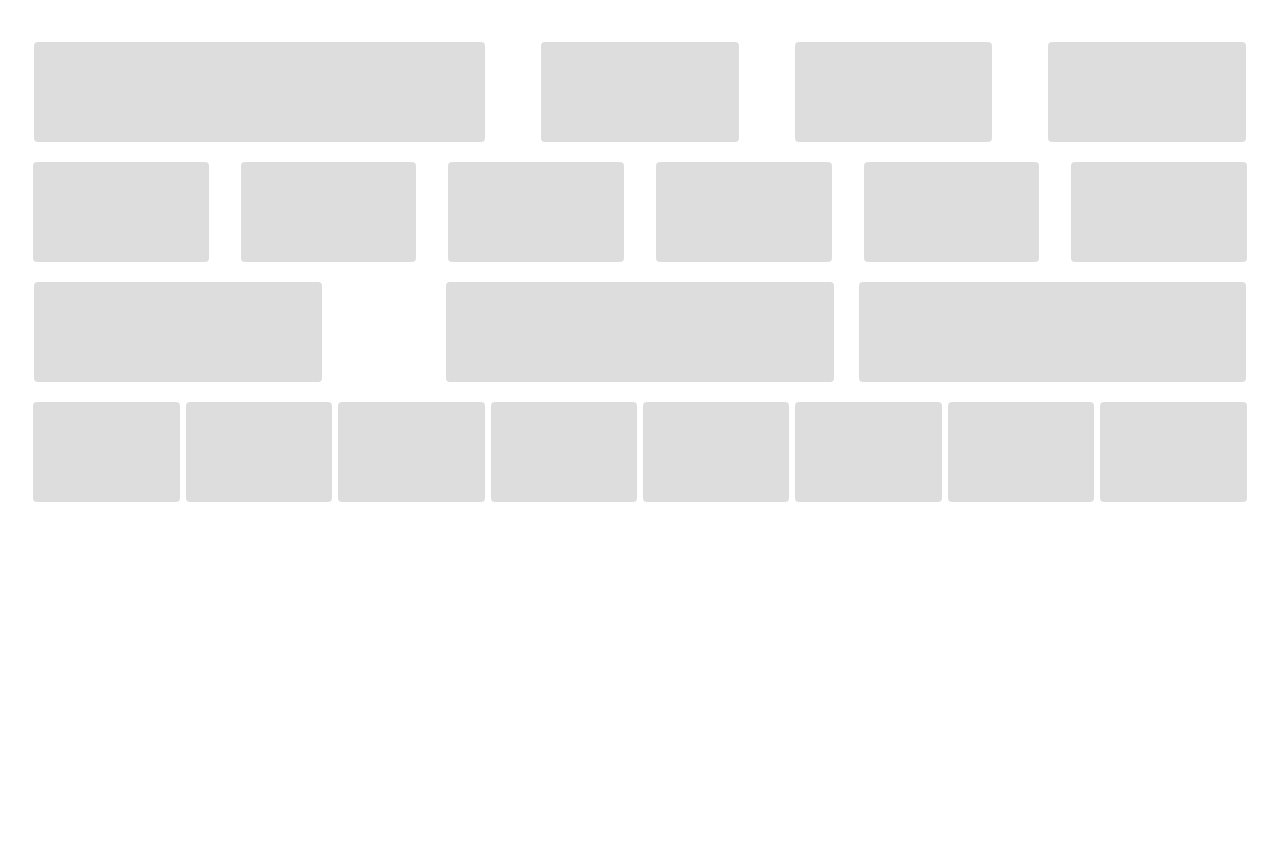
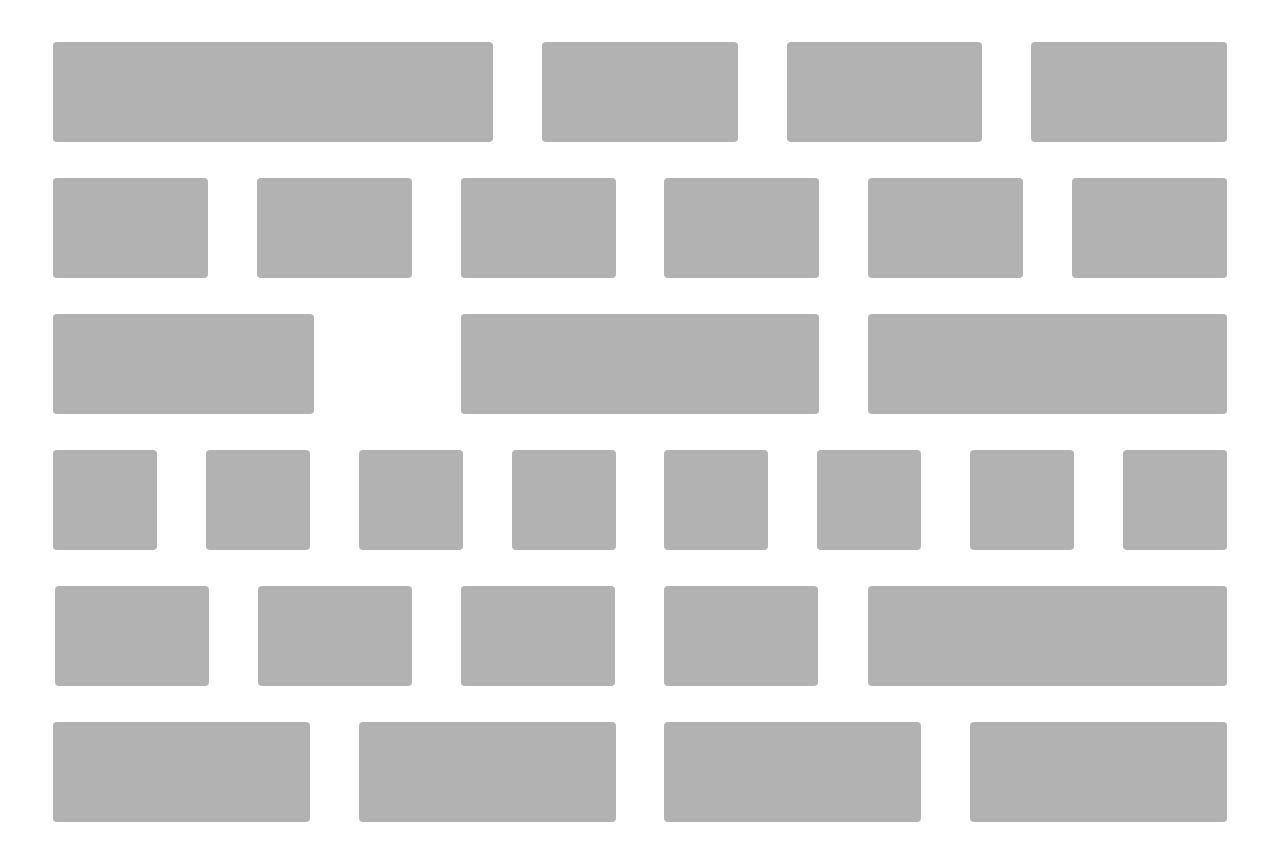
Before and after one commit to robertpiira/ingrid, a plain HTML site: page ingrid-scss/demo.html in a window 1280 px wide. Before the commit the page ends 800 px from the top, so only its background shows below. Drawn offline with Linux system fonts and the light colour scheme.

Commit message:
More betterness on Ingrid SCSS

```diff
--- a/ingrid-scss/demo.html
+++ b/ingrid-scss/demo.html
@@ -46,6 +46,25 @@
         <li class="demo-minis--unit"><div class="demo-box"></div></li>
       </ul>
 
+      <ul class="demo-parent">
+        <li class="demo-parent--custom-unit">
+          <ul class="demo-nested">
+            <li class="demo-nested--unit"><div class="demo-box"></div></li>
+            <li class="demo-nested--unit"><div class="demo-box"></div></li>
+            <li class="demo-nested--unit"><div class="demo-box"></div></li>
+            <li class="demo-nested--unit"><div class="demo-box"></div></li>
+          </ul>
+        </li>
+        <li class="demo-parent--unit"><div class="demo-box"></div></li>
+      </ul>
+
+      <ul class="demo-responsive">
+        <li class="demo-responsive--unit"><div class="demo-box"></div></li>
+        <li class="demo-responsive--unit"><div class="demo-box"></div></li>
+        <li class="demo-responsive--unit"><div class="demo-box"></div></li>
+        <li class="demo-responsive--unit"><div class="demo-box"></div></li>
+      </ul>
+
     </div>
 
 </body>
--- a/ingrid-scss/styles/scss/demo.scss
+++ b/ingrid-scss/styles/scss/demo.scss
@@ -1,51 +1,53 @@
 @import 'ingrid';
+
 
 // DEMO pt.1
 //----------------------------------------------------
 
 .demo-items {
-  @extend .ingrid;
-  @include has-custom-gutters('.demo-items--unit', $flex-gutter);
+  @include ingrid;
+  @include has-gutters('.demo-items--unit');
 }
 
 .demo-items--unit {
-  @extend .ingrid--unit;
-  @include grid-unit-widths($in-fifths);
+  @include ingrid--unit;
+  @include has-columns($in-fifths);
 }
 
 .demo-items--unit:first-of-type {
-  @include grid-unit-widths($in-fifths, $span-two);
+  @include has-columns($in-fifths, $span-two);
 }
 
 // DEMO pt.2
 //----------------------------------------------------
 
 .demo-blocks {
-  @extend .ingrid;
+  @include ingrid;
+  @include has-gutters('.demo-blocks--unit');
 }
 
 .demo-blocks--unit {
-  @extend .ingrid--unit;
-  @include grid-unit-widths($in-sixths);
+  @include ingrid--unit;
+  @include has-columns($in-sixths);
 }
 
 // DEMO pt.3
 //----------------------------------------------------
 
 .demo-modules {
-  @extend .ingrid;
-  @include has-custom-gutters('.demo-modules--unit', 1%);
+  @include ingrid;
+  @include has-gutters('.demo-modules--unit');
 }
 
 .demo-modules--unit {
-  @extend .ingrid--unit;
-  @include grid-unit-widths($in-thirds);
+  @include ingrid--unit;
+  @include has-columns($in-thirds);
 }
 
 .demo-modules--custom-unit {
-  @extend .ingrid--unit;
+  @include ingrid--unit;
   margin-right: 8%;
-  padding: 0 1%;
+  padding: 0 $flex-gutter;
   width: 25.33333%;
 }
 
@@ -53,26 +55,88 @@
 //----------------------------------------------------
 
 .demo-minis {
-  @extend .ingrid;
-  @include has-custom-gutters('.demo-minis--unit', 3px);
+  @include ingrid;
+  @include has-gutters('.demo-minis--unit');
 }
 
 .demo-minis--unit {
-  @extend .ingrid--unit;
-  @include grid-unit-widths($in-eights);
+  @include ingrid--unit;
+  @include has-columns($in-eights);
 }
+
+// DEMO pt.5
+//----------------------------------------------------
+
+.demo-parent {
+  @include ingrid;
+  @include has-gutters('.demo-parent--unit');
+}
+
+.demo-parent--unit {
+  @include ingrid--unit;
+  @include has-columns($in-thirds);
+}
+
+.demo-parent--custom-unit {
+  @extend .demo-parent--unit;
+  @include has-columns($in-thirds, $span-two);
+}
+
+.demo-nested {
+  @include ingrid;
+  @include has-gutters('.demo-nested--unit', $flex-gutter, $in-thirds, $span-two);
+}
+
+.demo-nested--unit {
+  @include ingrid--unit;
+  @include has-columns($in-fourths);
+}
+
+// DEMO pt.6
+//----------------------------------------------------
+
+@media only screen and (min-width: 481px) {
+
+  .demo-responsive {
+    @include ingrid;
+    @include has-gutters('.demo-responsive--unit');
+  }
+
+  .demo-responsive--unit {
+    @include ingrid--unit;
+    @include has-columns($in-halves);
+  }
+
+}
+
+@media only screen and (min-width: 769px) {
+
+  .demo-responsive--unit {
+    @include has-columns($in-fourths);
+  }
+
+}
+
+
+
+
+
+
+
+
 
 // Demo styles
 //----------------------------------------------------
 
 .demo-page {
   margin: 2em auto;
-  width: 96%;
+  width: 93%;
 }
 
 .demo-box {
   margin: 10px 0;
   background: #ddd;
+  background: rgba(0,0,0,.3);
   height: 100px;
   border-radius: 4px;
 }
--- a/ingrid-scss/styles/scss/ingrid.scss
+++ b/ingrid-scss/styles/scss/ingrid.scss
@@ -6,60 +6,13 @@ Twitter:  @robertpiira
 --------------------------------------------------------*/
 
 
-
-// GUTTERS
+// VARIABLES
 //--------------------------------------------------------
 
 // Default gutter variables
 $zoom-gutter:     1em   !default;
-$flex-gutter:     2.2%  !default;
+$flex-gutter:     2%    !default;
 $static-gutter:   15px  !default;
-
-// CUSTOM GUTTERS
-//--------------------------------------------------------
-
-// Custom gutter width mixin for grid parent and unit selector
-@mixin has-custom-gutters($unit-selector, $gutter) {
-  margin-left: -#{$gutter};
-  margin-right: -#{$gutter};
-  #{$unit-selector} {
-    padding-left: $gutter;
-    padding-right: $gutter;
-  }
-}
-
-// INGRID
-//--------------------------------------------------------
-
-// The grid unit container
-.ingrid {
-  margin: 0 -#{$zoom-gutter};
-  padding: 0;
-  clear: both;
-  list-style: none;
-  letter-spacing: -0.31em;
-}
-
-// The grid unit
-.ingrid--unit {
-  margin: 0;
-  padding: 0 $zoom-gutter;
-  display: inline-block;
-  letter-spacing: normal;
-  vertical-align: top;
-  -moz-box-sizing: border-box;
-  -webkit-box-sizing: border-box;
-  box-sizing: border-box;
-}
-
-// Field units strech the whole width of a container
-.ingrid--field-unit {
-  @extend .ingrid--unit;
-  display: block;
-}
-
-// GRID WIDTHS
-//--------------------------------------------------------
 
 // Context variables
 $in-halves:   2;
@@ -78,8 +31,72 @@ $span-five:   5;
 $span-six:    6;
 $span-seven:  7;
 
-// Unit width mixin
-@mixin grid-unit-widths($context, $unit-span: 1) {
+// GUTTERS
+//--------------------------------------------------------
+
+@mixin has-gutters($unit-selector, $gutter: $flex-gutter, $context: false, $target: false) {
+  @if($context and $target) {
+    $new-context-gutter: ($context / $target) * $gutter;
+    margin-left: -#{$new-context-gutter};
+    margin-right: -#{$new-context-gutter};
+    #{$unit-selector} {
+      padding-left: $new-context-gutter;
+      padding-right: $new-context-gutter;
+    }
+  }
+  @else {
+    margin-left: -#{$gutter};
+    margin-right: -#{$gutter};
+    #{$unit-selector} {
+      padding-left: $gutter;
+      padding-right: $gutter;
+    }
+  }
+}
+
+// INGRID BASE
+//--------------------------------------------------------
+
+.ingrid-extend {
+  padding: 0;
+  clear: both;
+  list-style: none;
+}
+
+.ingrid--unit-extend {
+  margin: 0;
+  letter-spacing: normal;
+  vertical-align: top;
+  -moz-box-sizing: border-box;
+  -webkit-box-sizing: border-box;
+  box-sizing: border-box;
+}
+
+// INGRID MIXIN
+//--------------------------------------------------------
+
+// The grid unit container
+@mixin ingrid {
+  letter-spacing: -0.31em;
+  @extend .ingrid-extend;
+}
+
+// The grid unit
+@mixin ingrid--unit {
+  display: inline-block;
+  @extend .ingrid--unit-extend;
+}
+
+// Field units strech the whole width of a container
+@mixin ingrid--field-unit {
+  display: block;
+  @extend .ingrid--unit-extend;
+}
+
+// GRID UNIT WIDTHS
+//--------------------------------------------------------
+
+@mixin has-columns($context, $unit-span: 1) {
   width:  percentage($unit-span / $context);
 }
 
```
Also changed, not shown: ingrid-scss/styles/css/demo.css.
